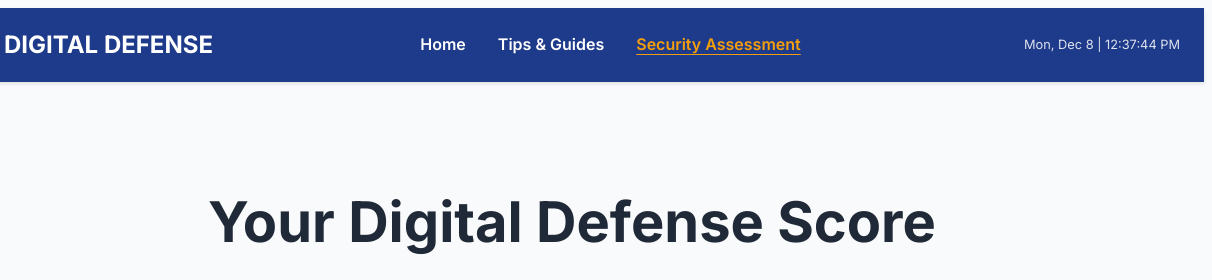
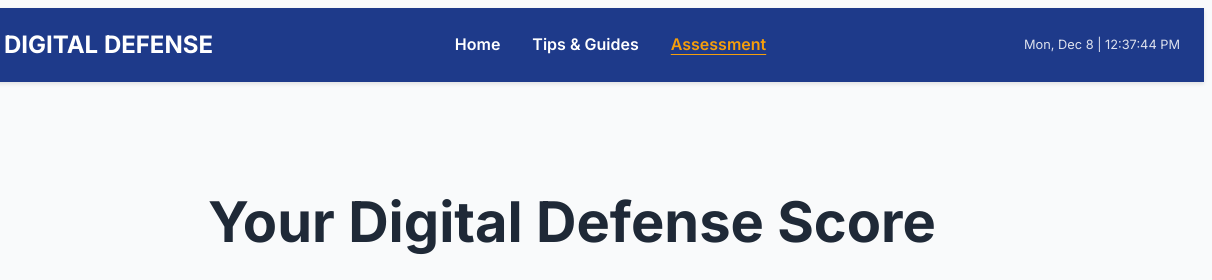
Before and after one commit to ADEstrada/Digital-Defense-Hub, a plain HTML site: page security_assessment.html in a window 1280 px wide. Shown: the top 280 px of the page, 68-1280 px from the left. Drawn offline with Linux system fonts and the light colour scheme.

Commit message:
Fix HTML formatting and update navigation links

```diff
--- a/security_assessment.html
+++ b/security_assessment.html
@@ -23,7 +23,7 @@
         <nav class ="nav-pages">
             <a href="index.html">Home</a>
             <a href="tips_guides.html">Tips & Guides</a>
-            <a href="security_assessment.html" class="active">Security Assessment</a>
+            <a href="security_assessment.html" class="active">Assessment</a>
         </nav>
 
         <div id="current-datetime" class="header-datetime"></div>
@@ -153,4 +153,5 @@
     <script src="script.js"></script>
 
 </body>
+
 </html>
```
